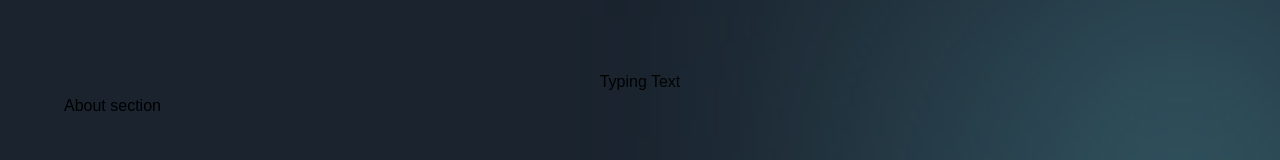
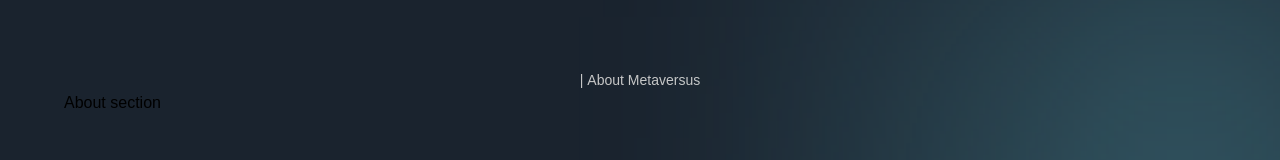
Before and after one commit to Maykeul93/metaversus, a Next.js app: page / in a window 1280 px wide. Shown: the part 898-1058 px from the top of the page. Built offline with nearby package versions, Linux system fonts and the light colour scheme; a web font is replaced by a local one.

Commit message:
About typiong text done

```diff
--- a/components/CustomTexts.jsx
+++ b/components/CustomTexts.jsx
@@ -1,13 +1,20 @@
 'use client';
 
 import { motion } from 'framer-motion';
-import { textContainer } from '../utils/motion';
+import { textContainer, textVariant2 } from '../utils/motion';
 
-export const TypingText = ({title, textStyles}) => (
+export const TypingText = ({ title, textStyles }) => (
   <motion.p
     variants={textContainer}
+    className={`font-normal text-[14px] text-secondary-white ${textStyles}`}
   >
-    Typing Text
+    {Array.from(title).map((letter, index) => (
+      <motion.span
+        variants={textVariant2} key={index}
+      >
+        {letter === ' ' ? '\u00A0' : letter}
+      </motion.span>
+    ))}
   </motion.p>
 );
 
--- a/sections/About.jsx
+++ b/sections/About.jsx
@@ -13,7 +13,7 @@ const About = () => (
       initial="hidden"
       whileInView="show"
       viewport={{ once: false, amount: 0.25}}
-      className={`${styles.innerwidth} mx-auto ${styles.flexCenter} flex-col`}
+      className={`${styles.innerWidth} mx-auto ${styles.flexCenter} flex-col`}
     >
       <TypingText title="| About Metaversus" textStyles="text-center" />
     </motion.div>
```
